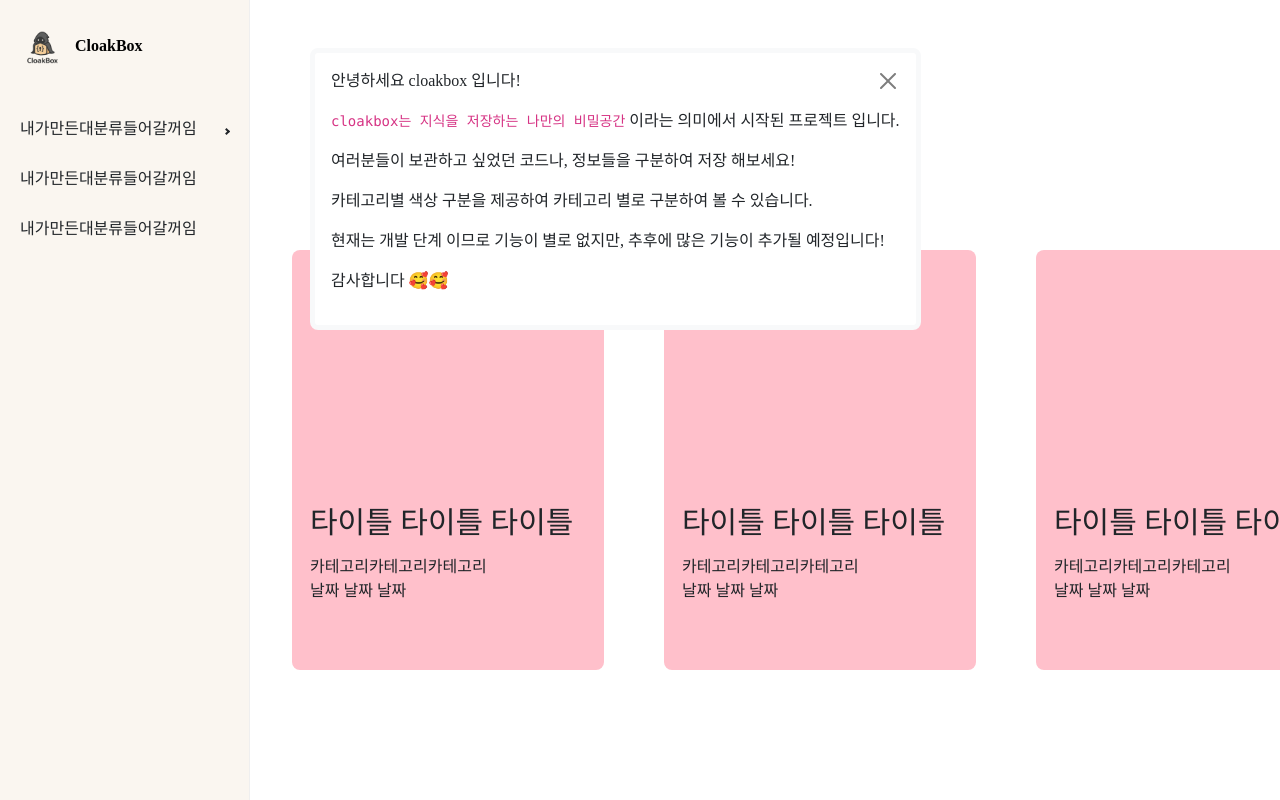
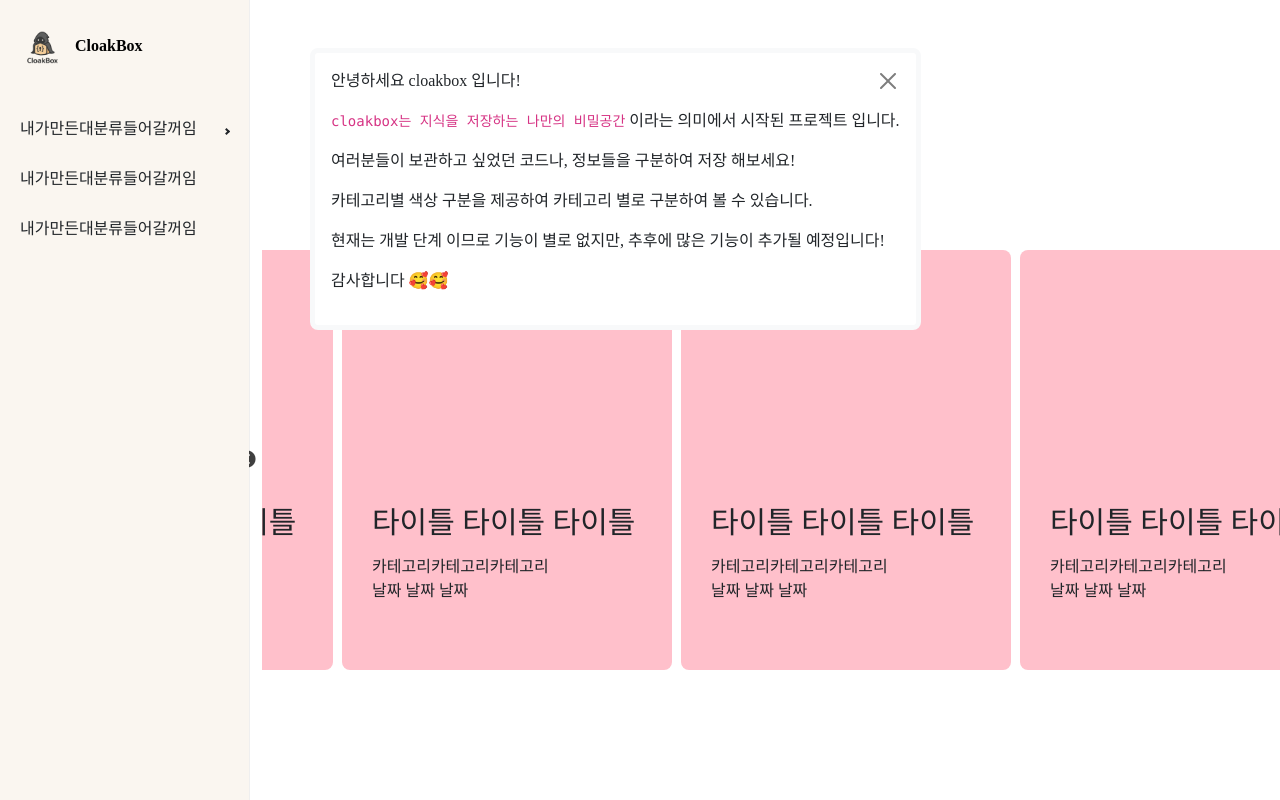
Before and after one commit to CloakBox/CloakBox_F, a React (Vite) app: page /main in a window 1280 px wide. Shown: the top 800 px of the page. Built offline with nearby package versions, Linux system fonts and the light colour scheme; a web font is replaced by a local one.

Commit message:
메인화면 slider 추가

```diff
--- a/package.json
+++ b/package.json
@@ -23,6 +23,8 @@
     "react-markdown": "^10.1.0",
     "react-pro-sidebar": "^1.1.0",
     "react-router-dom": "^7.6.3",
+    "react-slick": "^0.31.0",
+    "slick-carousel": "^1.8.1",
     "styled-components": "^6.1.19",
     "zustand": "^5.0.6"
   },
--- a/src/assets/css/main.css
+++ b/src/assets/css/main.css
@@ -74,7 +74,8 @@ body{
 
 .main_content {
     padding-top: 250px;
-    display: flex;
+    /*display: flex;*/
+    width: 100%;
 }
 
 .viewbox_content{
@@ -92,3 +93,7 @@ body{
     font-size: 30px;
     padding-bottom: 10px;
 }
+
+.slick-prev:before, .slick-next:before{
+    color: black !important;
+}
--- a/src/main/content/TitleContent.tsx
+++ b/src/main/content/TitleContent.tsx
@@ -1,12 +1,30 @@
 import {ViewBox} from "./element/ViewBox.tsx";
+import Slider from "react-slick";
+import "slick-carousel/slick/slick.css";
+import "slick-carousel/slick/slick-theme.css";
 
-export const  TitleContent = () => {
-    return(
+
+export const TitleContent = () => {
+    const settings = {
+        className: "center",
+        centerMode: true,
+        infinite: true,
+        centerPadding: "50px",
+        slidesToShow: 3,
+        speed: 500
+    };
+
+    return (
         <>
-            <div className="main_content .d-flex">
-                <ViewBox/>
-                <ViewBox/>
-                <ViewBox/>
+            <div className="main_content">
+                <div className="slider-container">
+                    <Slider {...settings}>
+                        <ViewBox/>
+                        <ViewBox/>
+                        <ViewBox/>
+                        <ViewBox/>
+                    </Slider>
+                </div>
             </div>
         </>
     )
--- a/src/main/content/element/ViewBox.tsx
+++ b/src/main/content/element/ViewBox.tsx
@@ -1,15 +1,15 @@
 export const ViewBox = () => {
 
     return (
-        <div className="container border-5 rounded-3 border-warning viewbox_content">
-            <div className="row viewbox_title fw-bold">
+        <div className="border-5 rounded-3 border-warning viewbox_content">
+            <div className="viewbox_title fw-bold">
                 타이틀 타이틀 타이틀
             </div>
-            <div className="row viewbox_under">
-                <div className="row viewbox_content__title">
+            <div className="viewbox_under">
+                <div className="viewbox_content__title">
                     카테고리카테고리카테고리
                 </div>
-                <div className="row viewbox_content__title">
+                <div className="viewbox_content__title">
                     날짜 날짜 날짜
                 </div>
             </div>
```
Also changed, not shown: 1 other file (tests, documents, lock files or other folders).
